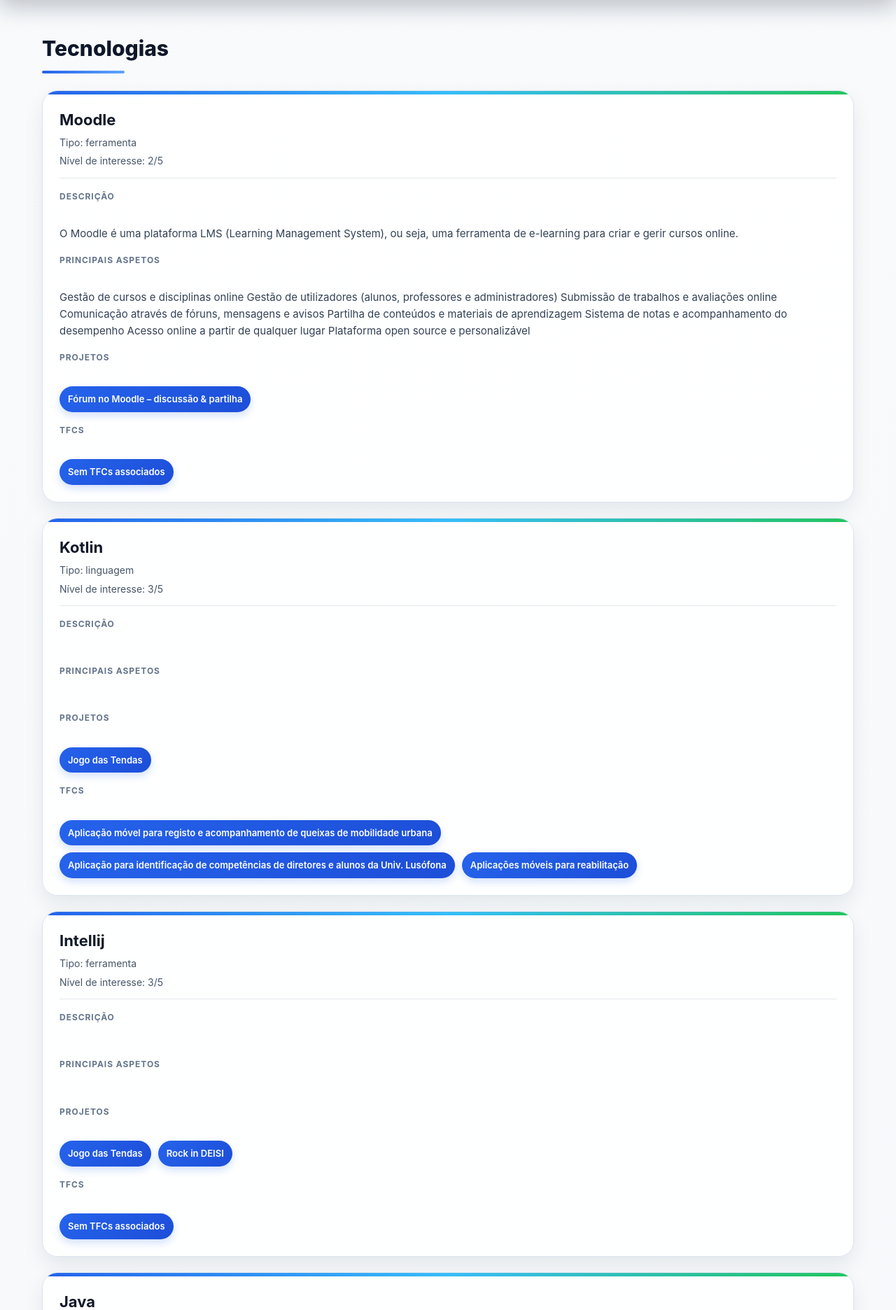
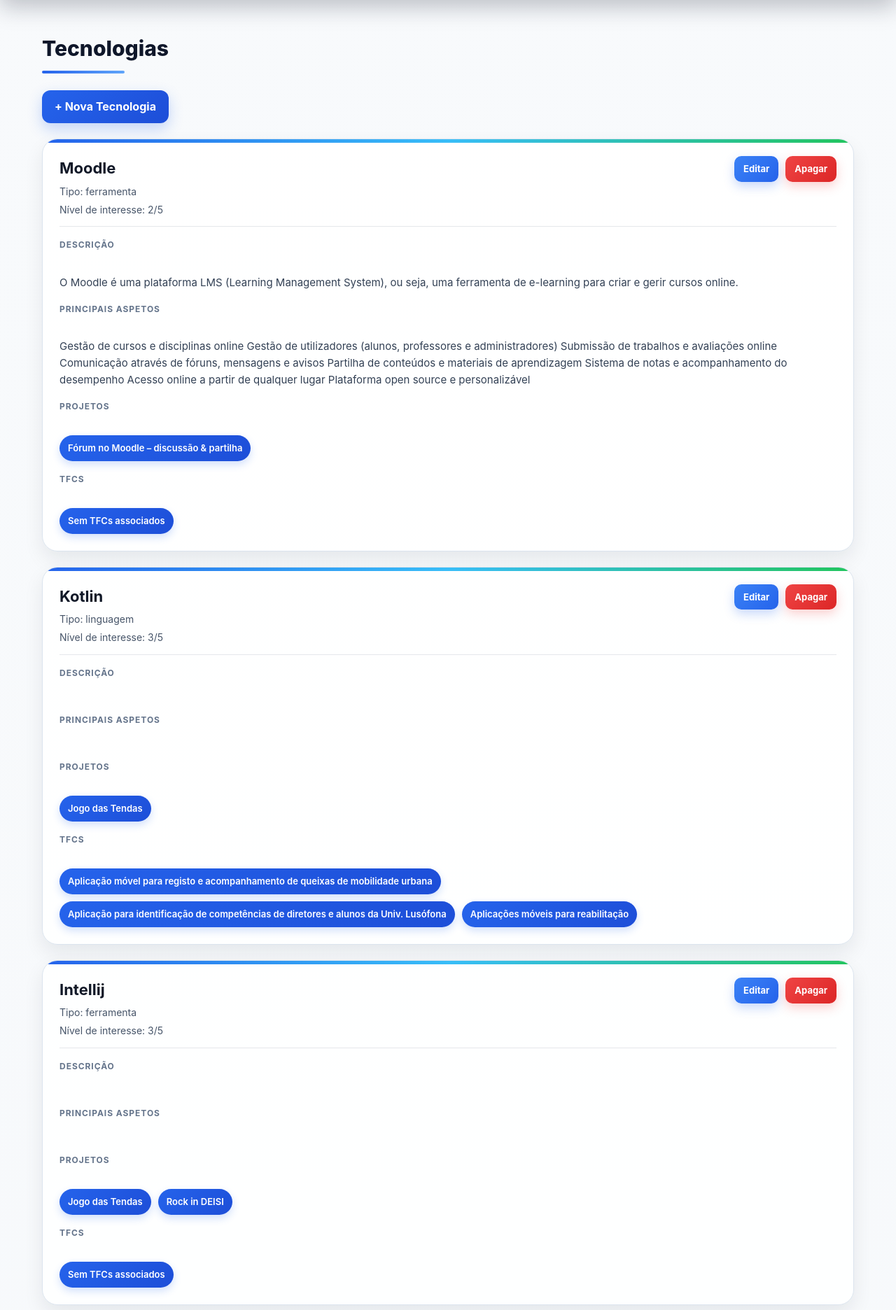
Before and after one commit to Carmona-C/JoaoCarmona-a22301968, a Django app: page /portfolio/tecnologias/ in a window 1280 px wide. Shown: the part 163-2035 px from the top of the page at 70% size. Run offline with Django 5.2, Linux system fonts and the light colour scheme; data comes from the database, SQL or seed files in the repository; both versions use the stored data as it was after the commit; data that the repository does not hold is empty.

Commit message:
Tecnologias criar,editar e apagar

```diff
--- a/portfolio/templates/portfolio/projetos.html
+++ b/portfolio/templates/portfolio/projetos.html
@@ -13,6 +13,7 @@
             </div>
 
             <div class="actions">
+                <a href="{% url 'editar_projeto' projeto.id %}" class="btn-edit">Editar</a>
                 <a href="{% url 'apagar_projeto' projeto.id %}" class="btn-danger">Apagar</a>
             </div>
         </header>
--- a/portfolio/templates/portfolio/tecnologias.html
+++ b/portfolio/templates/portfolio/tecnologias.html
@@ -2,16 +2,22 @@
 
 {% block content %}
 <h2>Tecnologias</h2>
-
+<p> <a href="{% url 'nova_tecnologia' %}" class="btn-primary">+ Nova Tecnologia</a> </p>
 <section>
     {% for tecnologia in tecnologias %}
     <article>
-        <header>
-            <h3>{{ tecnologia.nome }}</h3>
-            <p>Tipo: {{ tecnologia.tipo }}</p>
-            <p>Nível de interesse: {{ tecnologia.nivel_interesse }}/5</p>
+        <header class="card-header">
+            <div>
+                <h3>{{ tecnologia.nome }}</h3>
+                <p>Tipo: {{ tecnologia.tipo }}</p>
+                <p>Nível de interesse: {{ tecnologia.nivel_interesse }}/5</p>
+            </div>
+
+            <div class="actions">
+                <a href="{% url 'editar_tecnologia' tecnologia.id %}" class="btn-edit">Editar</a>
+                <a href="{% url 'apagar_tecnologia' tecnologia.id %}" class="btn-danger">Apagar</a>
+            </div>
         </header>
-
         <section>
             <h4>Descrição</h4>
             <p>{{ tecnologia.descricao }}</p>
--- a/portfolio/urls.py
+++ b/portfolio/urls.py
@@ -1,5 +1,6 @@
 from django.urls import path
 from . import views
+
 
 urlpatterns = [
     path('', views.licenciaturas_view),  # homepage
@@ -13,5 +14,10 @@ urlpatterns = [
     path('makingof/', views.makingof_view, name='makingof'),
 
     path('projetos/novo/', views.novo_projeto_view, name='novo_projeto'),
+    path('projetos/editar/<int:projeto_id>/', views.editar_projeto_view, name='editar_projeto'),
     path('projetos/apagar/<int:projeto_id>/', views.apagar_projeto_view, name='apagar_projeto'),
+
+    path('tecnologias/nova/', views.nova_tecnologia_view, name='nova_tecnologia'),
+    path('tecnologias/editar/<int:tecnologia_id>/', views.editar_tecnologia_view, name='editar_tecnologia'),
+    path('tecnologias/apagar/<int:tecnologia_id>/', views.apagar_tecnologia_view, name='apagar_tecnologia'),
 ]
--- a/portfolio/views.py
+++ b/portfolio/views.py
@@ -1,6 +1,7 @@
 from django.shortcuts import render
 from .models import Licenciatura, UnidadeCurricular, Projeto, Tecnologia, Competencia, TFC, Formacao, MakingOf
 from .forms import ProjetoForm
+from .forms import TecnologiaForm
 from django.shortcuts import redirect
 from django.shortcuts import get_object_or_404, redirect
 
@@ -56,8 +57,54 @@ def novo_projeto_view(request):
 
     return render(request, 'criacao/novo_projeto.html', {'form': form})
 
+def editar_projeto_view(request, projeto_id):
+    projeto = get_object_or_404(Projeto, id=projeto_id)
+
+    if request.method == 'POST':
+        form = ProjetoForm(request.POST, request.FILES, instance=projeto)
+
+        if form.is_valid():
+            form.save()
+            return redirect('projetos')
+    else:
+        form = ProjetoForm(instance=projeto)
+
+    return render(request, 'criacao/editar_projeto.html', {'form': form, 'projeto': projeto})
+
 
 def apagar_projeto_view(request, projeto_id):
     projeto = get_object_or_404(Projeto, id=projeto_id)
     projeto.delete()
     return redirect('projetos')
+
+
+def nova_tecnologia_view(request):
+    if request.method == 'POST':
+        form = TecnologiaForm(request.POST, request.FILES)
+
+        if form.is_valid():
+            form.save()
+            return redirect('tecnologias')
+    else:
+        form = TecnologiaForm()
+
+    return render(request, 'criacao/nova_tecnologia.html', {'form': form})
+
+def editar_tecnologia_view(request, tecnologia_id):
+    tecnologia = get_object_or_404(Tecnologia, id=tecnologia_id)
+
+    if request.method == 'POST':
+        form = TecnologiaForm(request.POST, request.FILES, instance=tecnologia)
+
+        if form.is_valid():
+            form.save()
+            return redirect('tecnologias')
+    else:
+        form = TecnologiaForm(instance=tecnologia)
+
+    return render(request, 'criacao/editar_tecnologia.html', {'form': form, 'tecnologia': tecnologia})
+
+def apagar_tecnologia_view(request, tecnologia_id):
+    tecnologia = get_object_or_404(Tecnologia, id=tecnologia_id)
+    tecnologia.delete()
+    return redirect('tecnologias')
```
Also changed, not shown: portfolio/forms.py (+25 -12 lines), portfolio/templates/criacao/edita_projeto.html (deleted, +0 -13 lines), portfolio/templates/criacao/editar_projeto.html (added, +16 -0 lines), portfolio/templates/criacao/editar_tecnologia.html (added, +16 -0 lines), portfolio/templates/criacao/nova_tecnologia.html (added, +16 -0 lines), db.sqlite3.
